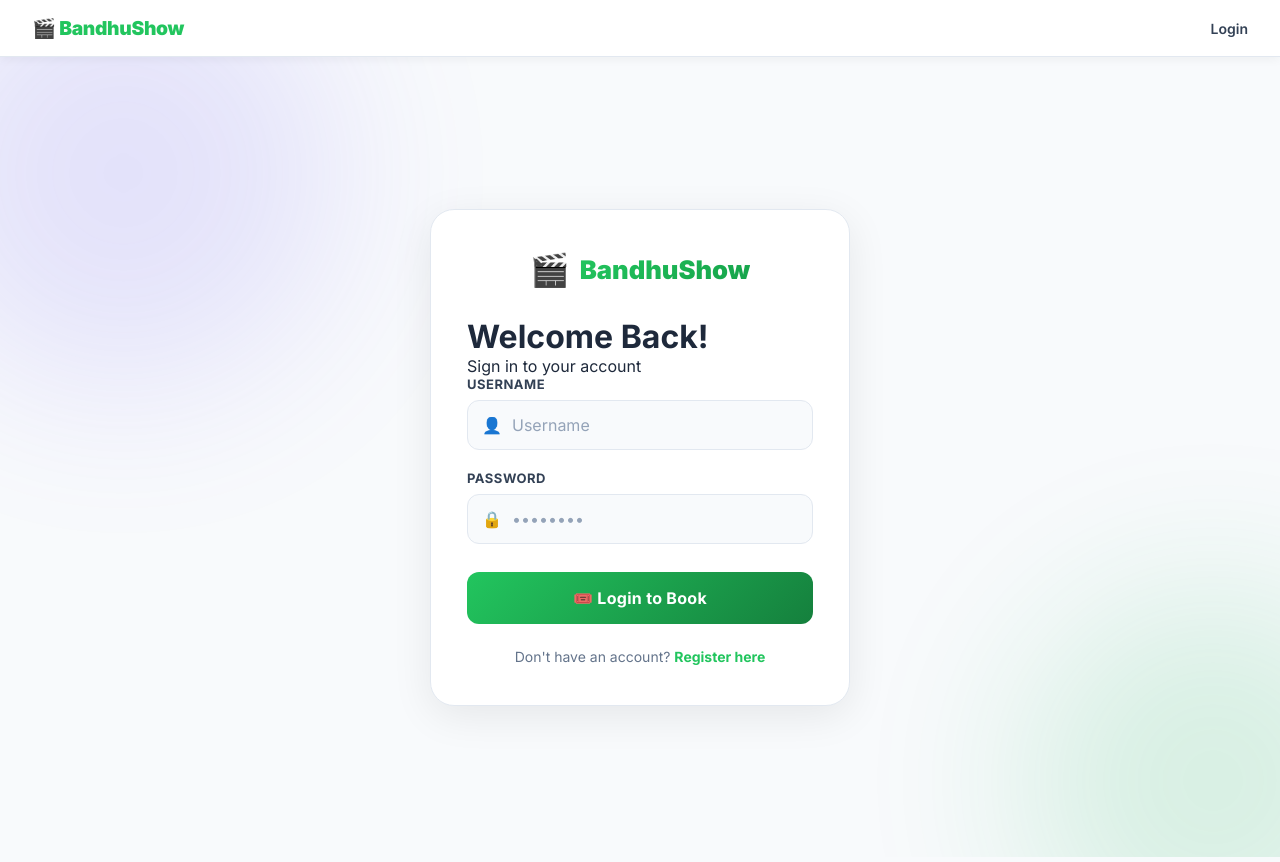
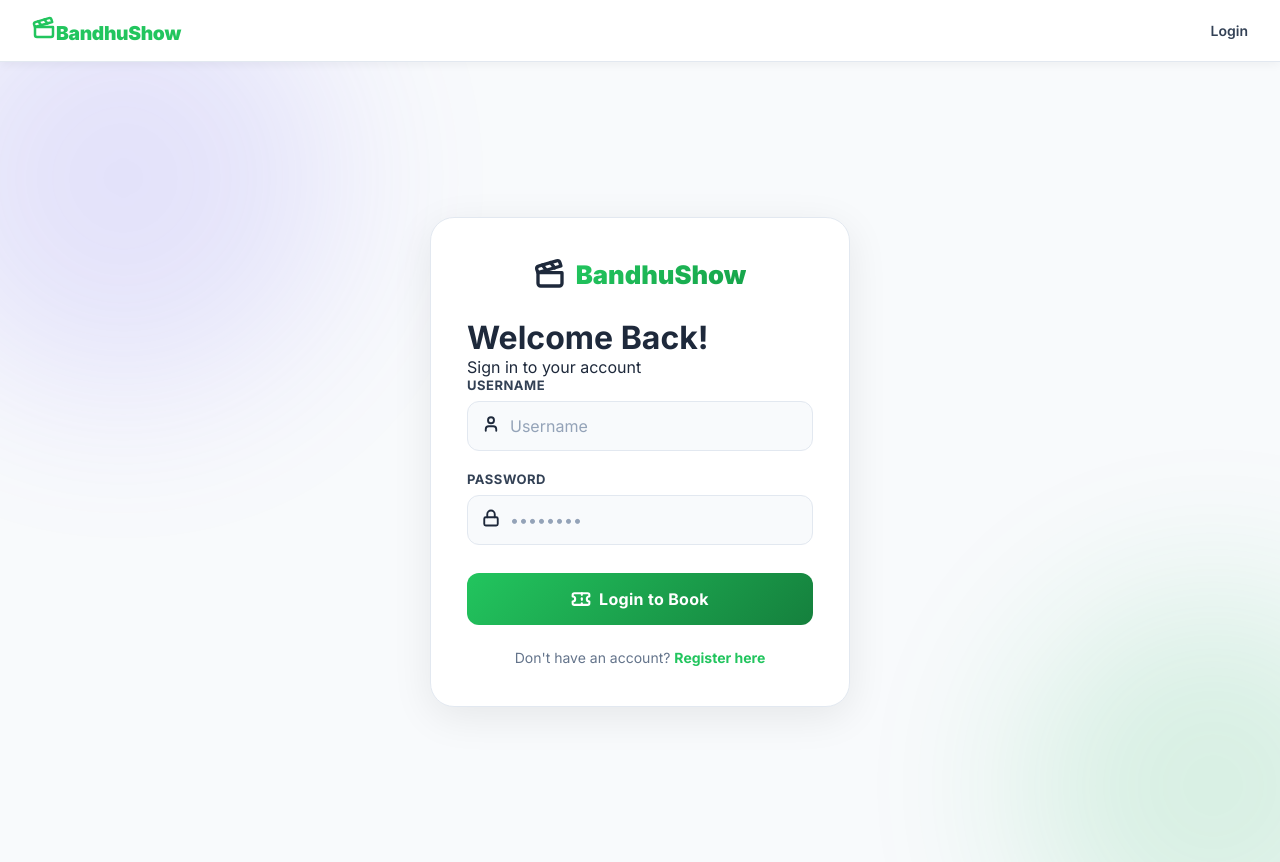
Before and after one commit to Deep-1607/Bandhu-Movie, a React (Vite) app in the folder frontend/: page /login in a window 1280 px wide. Built offline with nearby package versions, Linux system fonts and the light colour scheme; no server answers.

Commit message:
Replace emojis with high-quality SVG icons across the app for a premium look

```diff
--- a/frontend/src/App.jsx
+++ b/frontend/src/App.jsx
@@ -26,6 +26,8 @@ function AdminRoute({ children }) {
   return children;
 }
 
+import { IconMovie } from './components/Icons';
+
 function Navbar() {
   const { currentUser, logout, selectedSeats, MAX_SEATS } = useStore();
   const navigate = useNavigate();
@@ -38,7 +40,10 @@ function Navbar() {
 
   return (
     <nav className="app-nav">
-      <Link to="/" className="app-nav__brand">🎬 BandhuShow</Link>
+      <Link to="/" className="app-nav__brand">
+        <IconMovie size={24} />
+        <span>BandhuShow</span>
+      </Link>
 
       <div className="app-nav__center">
       </div>
--- /dev/null
+++ b/frontend/src/components/Icons.jsx
@@ -0,0 +1,31 @@
+import React from 'react';
+
+export const IconMovie = ({ size = 24, className = "" }) => (
+  <svg width={size} height={size} viewBox="0 0 24 24" fill="none" stroke="currentColor" strokeWidth="2.5" strokeLinecap="round" strokeLinejoin="round" className={className}>
+    <path d="M20.2 6 3 11l-.9-2.4c-.3-1.1.3-2.2 1.3-2.5l13.5-4c1.1-.3 2.2.3 2.5 1.3Z"/><path d="m6.2 5.3 3.1 3.9"/><path d="m12.4 3.4 3.1 4"/><path d="M3 11h18v8a2 2 0 0 1-2 2H5a2 2 0 0 1-2-2Z"/>
+  </svg>
+);
+
+export const IconUser = ({ size = 20, className = "" }) => (
+  <svg width={size} height={size} viewBox="0 0 24 24" fill="none" stroke="currentColor" strokeWidth="2.5" strokeLinecap="round" strokeLinejoin="round" className={className}>
+    <path d="M19 21v-2a4 4 0 0 0-4-4H9a4 4 0 0 0-4 4v2"/><circle cx="12" cy="7" r="4"/>
+  </svg>
+);
+
+export const IconLock = ({ size = 20, className = "" }) => (
+  <svg width={size} height={size} viewBox="0 0 24 24" fill="none" stroke="currentColor" strokeWidth="2.5" strokeLinecap="round" strokeLinejoin="round" className={className}>
+    <rect width="18" height="11" x="3" y="11" rx="2" ry="2"/><path d="M7 11V7a5 5 0 0 1 10 0v4"/>
+  </svg>
+);
+
+export const IconTicket = ({ size = 20, className = "" }) => (
+  <svg width={size} height={size} viewBox="0 0 24 24" fill="none" stroke="currentColor" strokeWidth="2.5" strokeLinecap="round" strokeLinejoin="round" className={className}>
+    <path d="M2 9a3 3 0 0 1 0 6v2a2 2 0 0 0 2 2h16a2 2 0 0 0 2-2v-2a3 3 0 0 1 0-6V7a2 2 0 0 0-2-2H4a2 2 0 0 0-2 2Z"/><path d="M13 5v2"/><path d="M13 17v2"/><path d="M13 11v2"/>
+  </svg>
+);
+
+export const IconSparkles = ({ size = 20, className = "" }) => (
+  <svg width={size} height={size} viewBox="0 0 24 24" fill="none" stroke="currentColor" strokeWidth="2.5" strokeLinecap="round" strokeLinejoin="round" className={className}>
+    <path d="m12 3-1.912 5.813a2 2 0 0 1-1.275 1.275L3 12l5.813 1.912a2 2 0 0 1 1.275 1.275L12 21l1.912-5.813a2 2 0 0 1 1.275-1.275L21 12l-5.813-1.912a2 2 0 0 1-1.275-1.275L12 3Z"/><path d="M5 3v4"/><path d="M19 17v4"/><path d="M3 5h4"/><path d="M17 19h4"/>
+  </svg>
+);
--- a/frontend/src/pages/LoginPage.jsx
+++ b/frontend/src/pages/LoginPage.jsx
@@ -5,6 +5,7 @@ import useStore from '../store/useStore';
 import './LoginPage.css';
 
 import { API_URL as API } from '../api';
+import { IconMovie, IconUser, IconLock, IconTicket } from '../components/Icons';
 
 export default function LoginPage() {
   const { login, showToast } = useStore();
@@ -38,7 +39,7 @@ export default function LoginPage() {
       <div className="login-card">
         <header className="login-header">
           <div className="login-logo">
-            <span className="login-logo__icon">🎬</span>
+            <IconMovie size={32} className="login-logo__svg" />
             <span className="login-logo__text">BandhuShow</span>
           </div>
           <h1>Welcome Back!</h1>
@@ -47,9 +48,9 @@ export default function LoginPage() {
 
         <form className="login-form" onSubmit={handleSubmit}>
           <div className="field">
-            <label className="field__label">Username</label>
+            <label className="field__label">USERNAME</label>
             <div className="field__wrap">
-              <span className="field__icon">👤</span>
+              <span className="field__icon"><IconUser size={18} /></span>
               <input
                 className="field__input"
                 type="text"
@@ -62,9 +63,9 @@ export default function LoginPage() {
           </div>
 
           <div className="field">
-            <label className="field__label">Password</label>
+            <label className="field__label">PASSWORD</label>
             <div className="field__wrap">
-              <span className="field__icon">🔒</span>
+              <span className="field__icon"><IconLock size={18} /></span>
               <input
                 className="field__input"
                 type="password"
@@ -81,7 +82,12 @@ export default function LoginPage() {
             type="submit"
             disabled={loading}
           >
-            {loading ? <span className="spinner" /> : '🎟️  Login to Book'}
+            {loading ? <span className="spinner" /> : (
+              <>
+                <IconTicket size={20} />
+                <span>Login to Book</span>
+              </>
+            )}
           </button>
         </form>
 
--- a/frontend/src/pages/RegisterPage.jsx
+++ b/frontend/src/pages/RegisterPage.jsx
@@ -5,6 +5,7 @@ import useStore from '../store/useStore';
 import './LoginPage.css'; // Reuse login styles
 
 import { API_URL as API } from '../api';
+import { IconMovie, IconSparkles } from '../components/Icons';
 
 export default function RegisterPage() {
   const [name, setName] = useState('');
@@ -33,7 +34,9 @@ export default function RegisterPage() {
     <div className="login-page">
       <div className="login-card">
         <header className="login-header">
-          <div className="login-logo">🎬</div>
+          <div className="login-logo">
+            <IconMovie size={40} className="login-logo__svg" />
+          </div>
           <h1>BandhuShow</h1>
           <p>Create your account to start booking</p>
         </header>
@@ -73,7 +76,12 @@ export default function RegisterPage() {
           </div>
 
           <button className={`login-btn ${loading ? 'loading' : ''}`} disabled={loading}>
-            {loading ? 'Creating Account...' : '✨ Register Now'}
+            {loading ? 'Creating Account...' : (
+              <>
+                <IconSparkles size={20} />
+                <span>Register Now</span>
+              </>
+            )}
           </button>
         </form>
 
```
